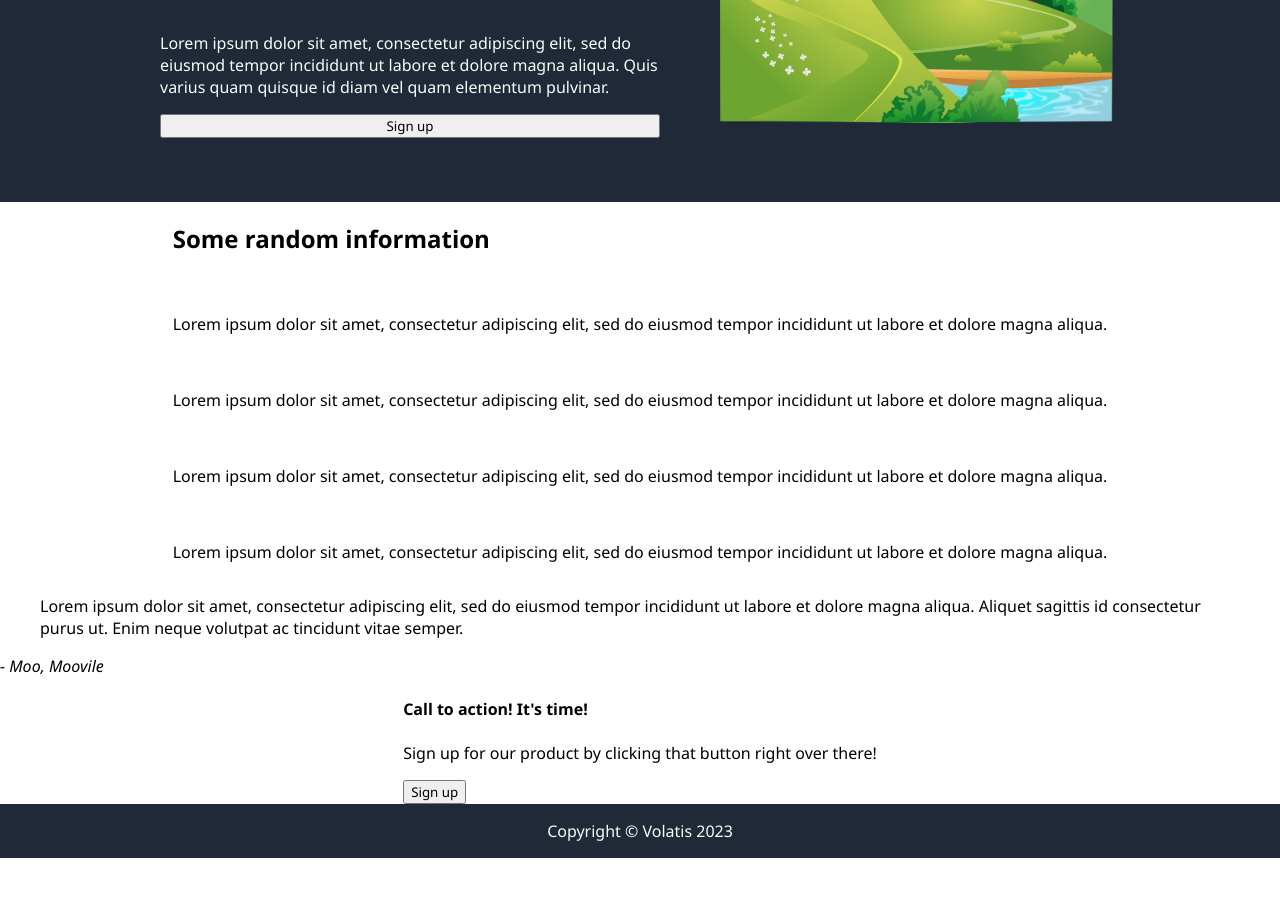
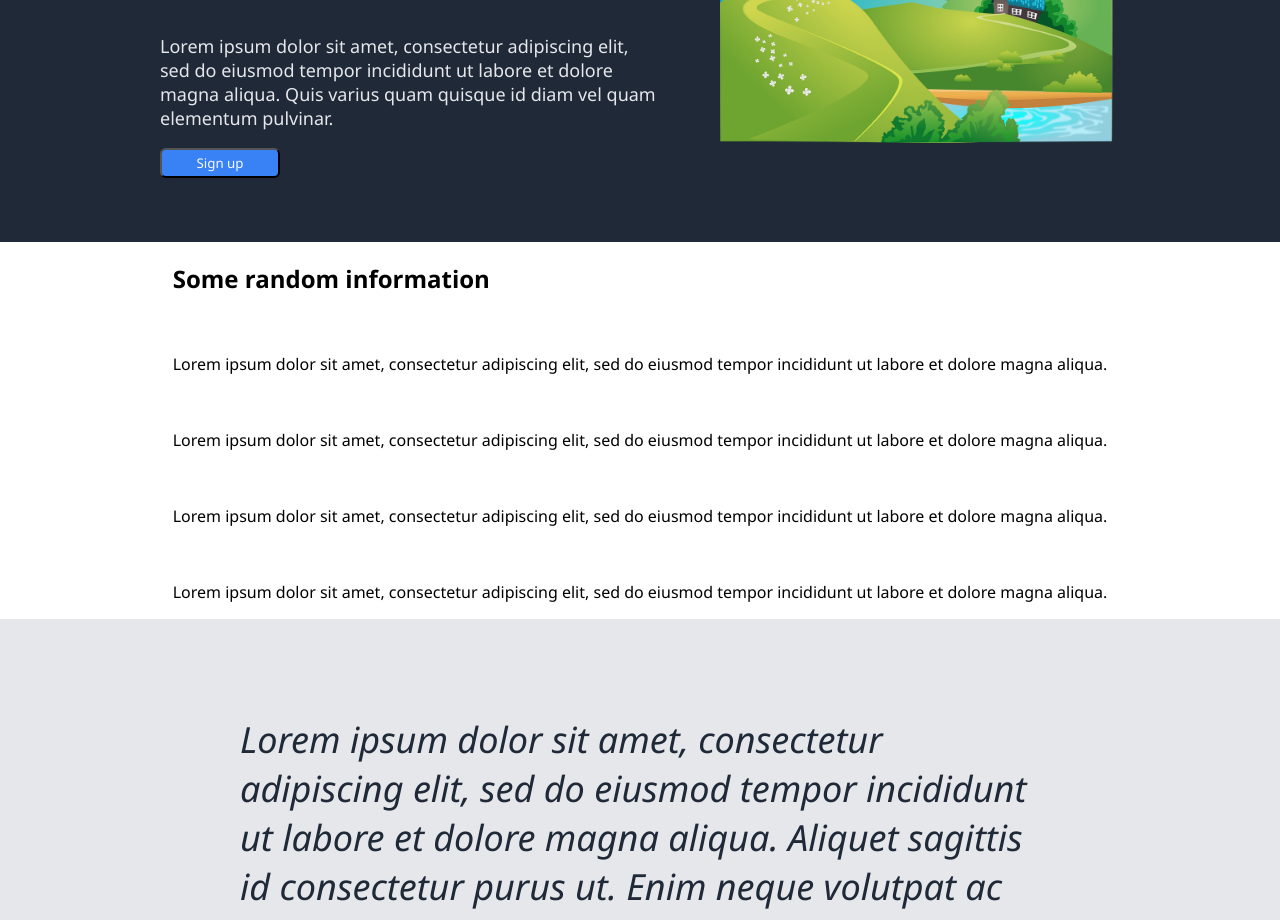
Before and after one commit to quatris/landing-page, a plain HTML site: page index.html in a window 1280 px wide. Shown: the part 255-1175 px from the top of the page. Before the commit the page ends 1113 px from the top, so only its background shows below. Drawn offline with Linux system fonts and the light colour scheme.

Commit message:
Updates quote section

```diff
--- a/index.html
+++ b/index.html
@@ -49,10 +49,12 @@
             </div>
         </section>
         <section class="testimonials">
+            <div class='quote'>
             <blockquote>
                 Lorem ipsum dolor sit amet, consectetur adipiscing elit, sed do eiusmod tempor incididunt ut labore et dolore magna aliqua. Aliquet sagittis id consectetur purus ut. Enim neque volutpat ac tincidunt vitae semper.
             </blockquote>
             <cite>- Moo, Moovile</cite>
+            </div>
         </section>
         <section>
             <div>
--- a/style.css
+++ b/style.css
@@ -1,15 +1,12 @@
 * {
     font-family:'Segoe UI', Tahoma, Geneva, Verdana, sans-serif;
     box-sizing: border-box;
-
-
 }
 
 body {
     display: flex;
     flex-wrap: wrap;
     margin: 0;
-
 }
 
 header {
@@ -18,37 +15,33 @@ header {
     padding: 16px;
     width: 100vw;
     margin-left: auto;
-
   }
 
   .logo {
     display: flex;
     justify-content: space-between;
-
   }
 
   .nav-link {
     display: flex;
     justify-content: flex-end;
     padding: 8px 16px;
-
-
   }
 
   .nav-link ul {
     list-style: none;
     display: flex;
     justify-content: flex-end;
-    color: #f9faf8;
     margin: 0;
     padding: 0;
     gap: 20px;
+    font-size: 18px;
+    color: #e5e7eb;
   }
 
   a {
     text-decoration: none;
     color: inherit;
-
   }
 
   main {
@@ -63,10 +56,7 @@ header {
     max-width: 300;
     padding: 0;
     margin: 0;
-
   }
-
-
 
   .welcome {
     display: flex;
@@ -79,8 +69,6 @@ header {
     margin: 0;
     padding-bottom: 64px;
     color: #f9faf8;
-
-
   }
 
   .start-info {
@@ -114,3 +102,43 @@ header {
     color: #f9faf8;
 
   }
+
+  .start-info p {
+    font-size: 18px;
+    color: #e5e7eb;
+  }
+
+  button {
+    border-radius: 6px;
+    background-color: #3882f6;
+    color: inherit;
+    max-width: 120px;
+    padding: 4px 16px;
+
+  }
+  .testimonials {
+    display: flex;
+    flex-direction: column;
+    align-items: center;
+    width: 100vw;
+    padding: 20px;
+    background-color: #e5e7eb;
+    padding: 60px 0;
+  }
+
+  .quote cite {
+    display: flex;
+    justify-content: flex-end;
+    font-weight: bold;
+  }
+
+  blockquote, cite {
+    max-width: 800px;
+  }
+
+  blockquote  {
+    font-size: 36px;
+    font-style: italic;
+    color: #1f2937;
+
+  }
```
